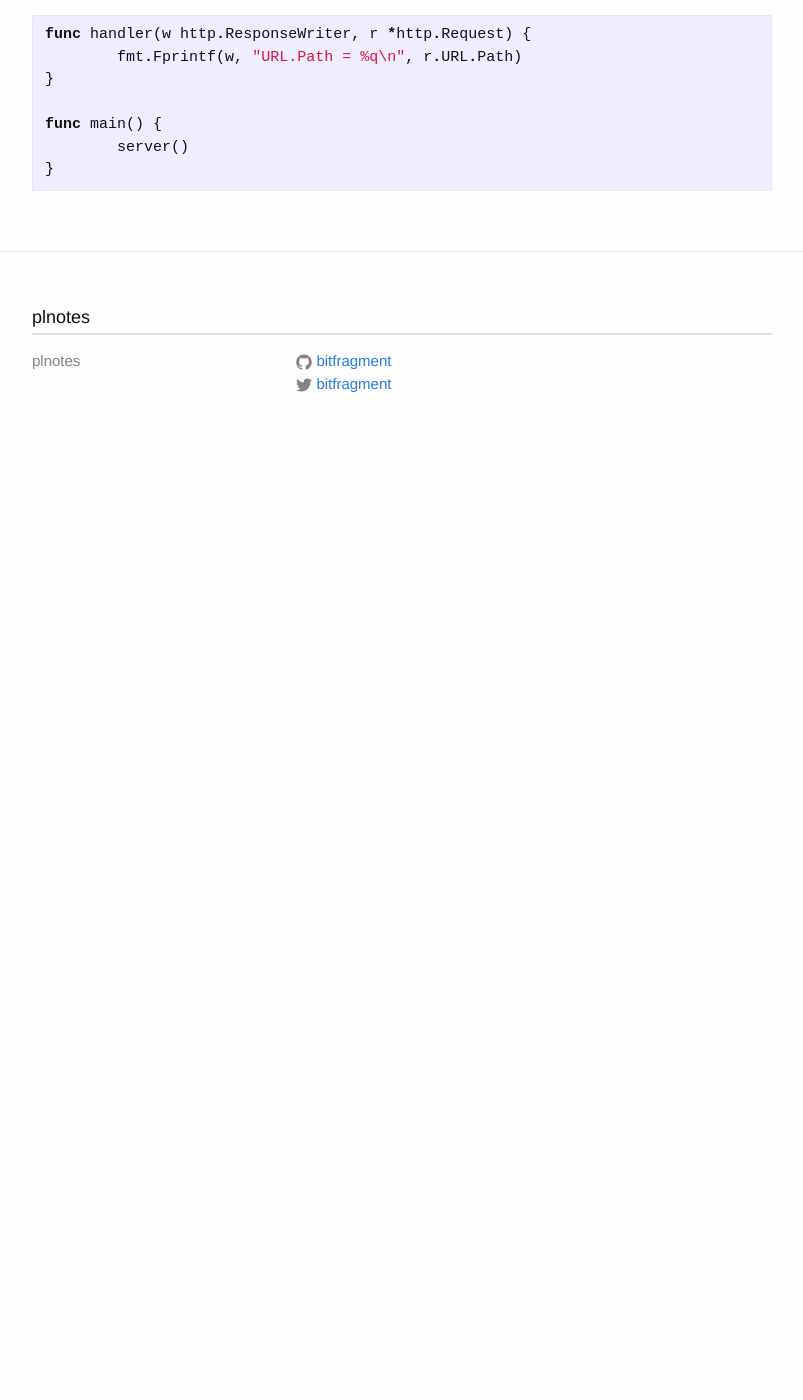
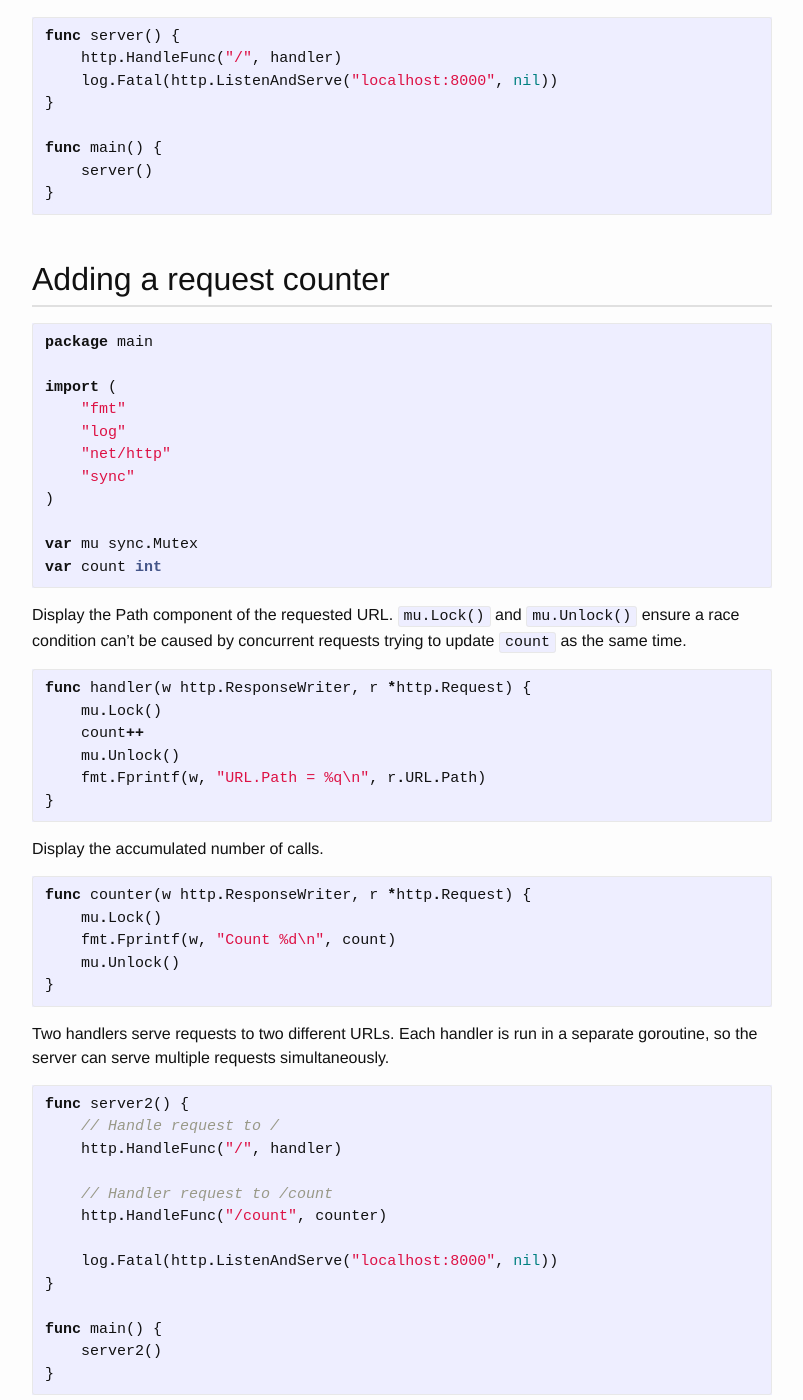
Before and after one commit to bitfragment/plnotes, a Jekyll site: the page built from _go/input-output.md, in a window 1280 px wide and 1400 px high, scrolled down 4904 px. Shown: the whole window, without its empty margins (238-1041 px from the left). Built offline with Jekyll 4.4.1, drawn with Linux system fonts in a browser that asks for light colours; before the commit the page ends 5359 px from its top, so only the background shows below that; some of the changed text lies outside the part shown.

Commit message:
Add content from Kernighan & Donovan 1.7

````diff
--- a/_go/input-output.md
+++ b/_go/input-output.md
@@ -195,27 +195,17 @@ Usage:
 $ go run main.go &
 $ open http://localhost:8000
 Result:
-	 URL.Path = "/"
+     URL.Path = "/"
 ```
 
 ```go
 package main
 
 import (
-	"fmt"
-	"log"
-	"net/http"
+    "fmt"
+    "log"
+    "net/http"
 )
-```
-
-Connect handler() to incoming URLs and start a server listening on
-port 8000. WHen a request arrives it is passed to handler().
-
-```go
-func server() {
-	http.HandleFunc("/", handler)
-	log.Fatal(http.ListenAndServe("localhost:8000", nil))
-}
 ```
 
 Request is a struct of type http.Request, whose fields include one
@@ -224,10 +214,80 @@ from the request URL and send it back as the response.
 
 ```go
 func handler(w http.ResponseWriter, r *http.Request) {
-	fmt.Fprintf(w, "URL.Path = %q\n", r.URL.Path)
+    fmt.Fprintf(w, "URL.Path = %q\n", r.URL.Path)
+}
+```
+
+Connect handler() to incoming URLs and start a server listening on
+port 8000. WHen a request arrives it is passed to handler().
+
+```go
+func server() {
+    http.HandleFunc("/", handler)
+    log.Fatal(http.ListenAndServe("localhost:8000", nil))
 }
 
 func main() {
-	server()
+    server()
 }
 ```
+
+
+## Adding a request counter
+
+```go
+package main
+
+import (
+    "fmt"
+    "log"
+    "net/http"
+    "sync"
+)
+
+var mu sync.Mutex
+var count int
+```
+
+Display the Path component of the requested URL.
+`mu.Lock()` and `mu.Unlock()` ensure a race condition can't be caused by
+concurrent requests trying to update `count` as the same time.
+
+```go
+func handler(w http.ResponseWriter, r *http.Request) {
+    mu.Lock()
+    count++
+    mu.Unlock()
+    fmt.Fprintf(w, "URL.Path = %q\n", r.URL.Path)
+}
+```
+
+Display the accumulated number of calls.
+
+```go
+func counter(w http.ResponseWriter, r *http.Request) {
+    mu.Lock()
+    fmt.Fprintf(w, "Count %d\n", count)
+    mu.Unlock()
+}
+```
+
+Two handlers serve requests to two different URLs.
+Each handler is run in a separate goroutine, so the server can
+serve multiple requests simultaneously.
+
+```go
+func server2() {
+    // Handle request to /
+    http.HandleFunc("/", handler)
+
+    // Handler request to /count
+    http.HandleFunc("/count", counter)
+
+    log.Fatal(http.ListenAndServe("localhost:8000", nil))
+}
+
+func main() {
+    server2()
+}
+```
````
